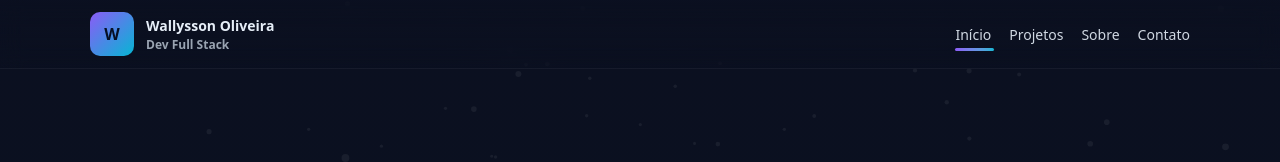
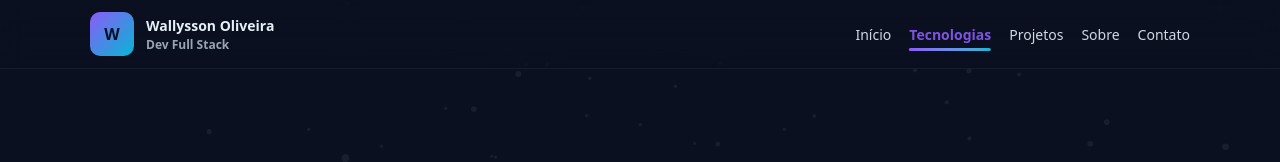
Before and after one commit to WallyssonSousa/my-portfolio, a Next.js app: page / in a window 1280 px wide. Shown: the top 162 px of the page. Built offline with nearby package versions, Linux system fonts and the light colour scheme.

Commit message:
Feat: Adicionando botão para chamar sessão de tecnologias

```diff
--- a/components/header.tsx
+++ b/components/header.tsx
@@ -23,6 +23,9 @@ export default function Header() {
           <ul id="menu" className="relative flex list-none gap-[18px] p-0">
             <li className="active opacity-90 text-[14px]">
               <a href="#home">Início</a>
+            </li>
+            <li className="active opacity-90 text-[14px]">
+              <a href="#tech-stack">Tecnologias</a>
             </li>
             <li className="opacity-90 text-[14px]">
               <a href="#projects">Projetos</a>
```
